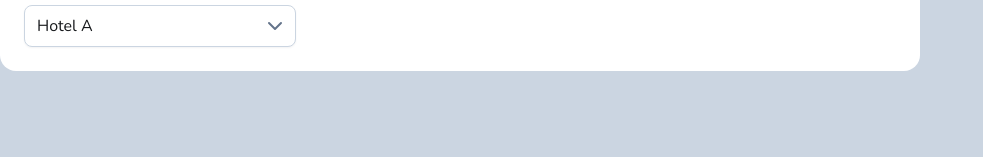
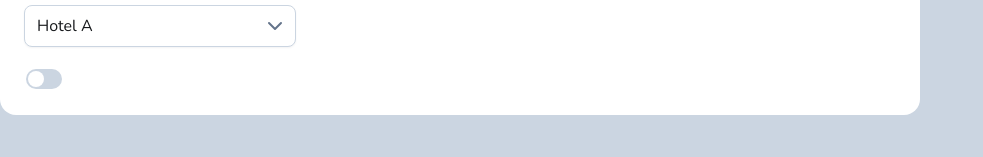
Before and after one commit to thebat93/hometask-mp, a React (Vite) app: page / in a window 1280 px wide. Shown: the part 138-295 px from the top of the page, without its empty margins (0-983 px from the left). Built offline with nearby package versions, Linux system fonts and the light colour scheme.

Commit message:
Switch component

```diff
--- /dev/null
+++ b/src/components/Switch/Toggle.tsx
@@ -0,0 +1,31 @@
+import React from 'react';
+import cx from 'clsx';
+
+const Toggle = ({ isToggled, isFocusVisible }: { isToggled: boolean; isFocusVisible: boolean }) => (
+  <svg
+    aria-hidden="true"
+    viewBox="0 0 40 24"
+    xmlns="http://www.w3.org/2000/svg"
+    className="fill-none w-10 h-6"
+  >
+    <rect
+      x={2}
+      y={2}
+      rx={10}
+      className={cx('w-9 h-5', isToggled ? 'fill-blue-500' : 'fill-gray-300')}
+    />
+    <circle cx={isToggled ? 28 : 12} cy={12} r={8} className="fill-white" />
+    {isFocusVisible && (
+      <rect
+        x={1}
+        y={1}
+        width={38}
+        height={22}
+        rx={11}
+        className="stroke-gray-500 stroke-1 fill-none"
+      />
+    )}
+  </svg>
+);
+
+export { Toggle };
--- /dev/null
+++ b/src/components/Switch/index.tsx
@@ -0,0 +1,25 @@
+import React, { useRef } from 'react';
+import { useToggleState } from 'react-stately';
+import { useFocusRing, useSwitch, VisuallyHidden } from 'react-aria';
+import type { AriaSwitchProps } from 'react-aria';
+
+import { Toggle } from './Toggle';
+
+const Switch = (props: AriaSwitchProps) => {
+  const state = useToggleState(props);
+  const ref = useRef<HTMLInputElement>(null);
+  const { inputProps } = useSwitch(props, state, ref);
+  const { isFocusVisible, focusProps } = useFocusRing();
+
+  return (
+    <label className="flex items-center gap-1">
+      <VisuallyHidden>
+        <input {...inputProps} {...focusProps} ref={ref} />
+      </VisuallyHidden>
+      <Toggle isToggled={state.isSelected} isFocusVisible={isFocusVisible} />
+      {props.children}
+    </label>
+  );
+};
+
+export { Switch };
```
Also changed, not shown: src/pages/Main.tsx (+8 -1 lines).
